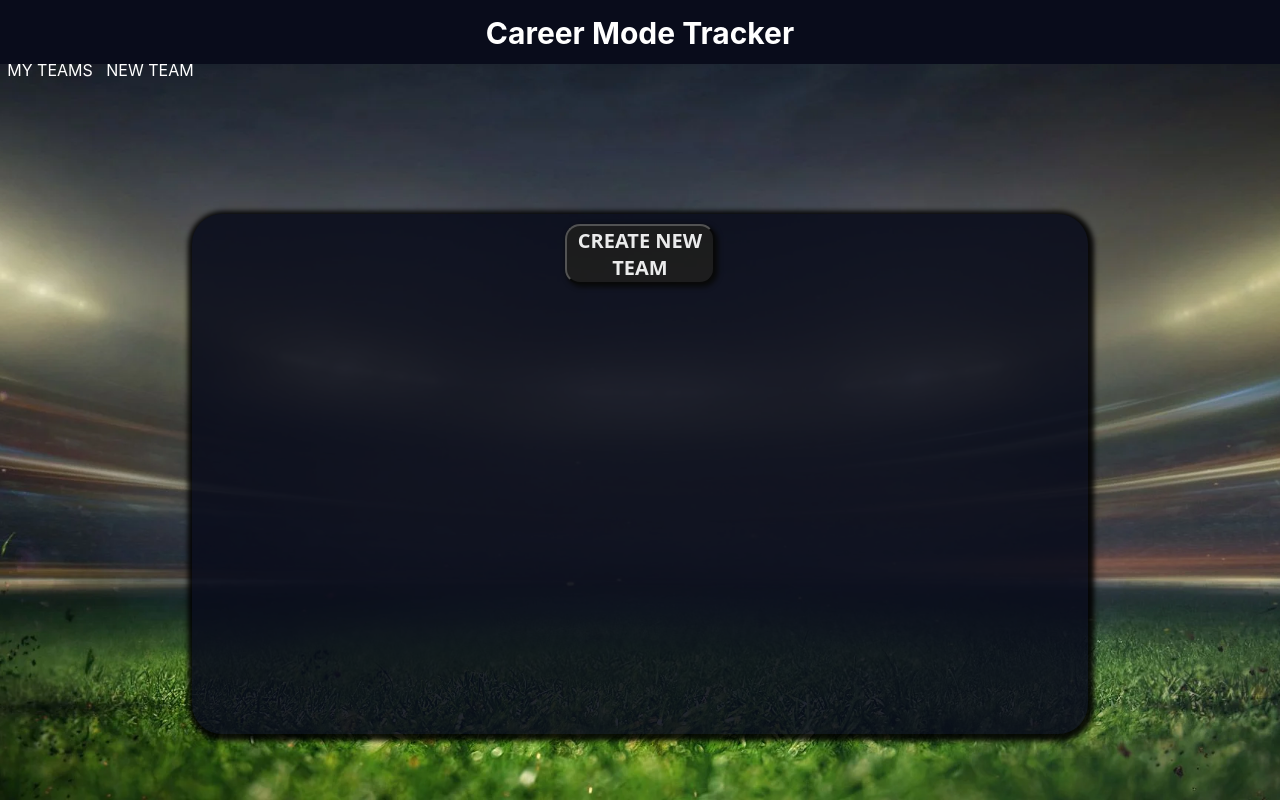
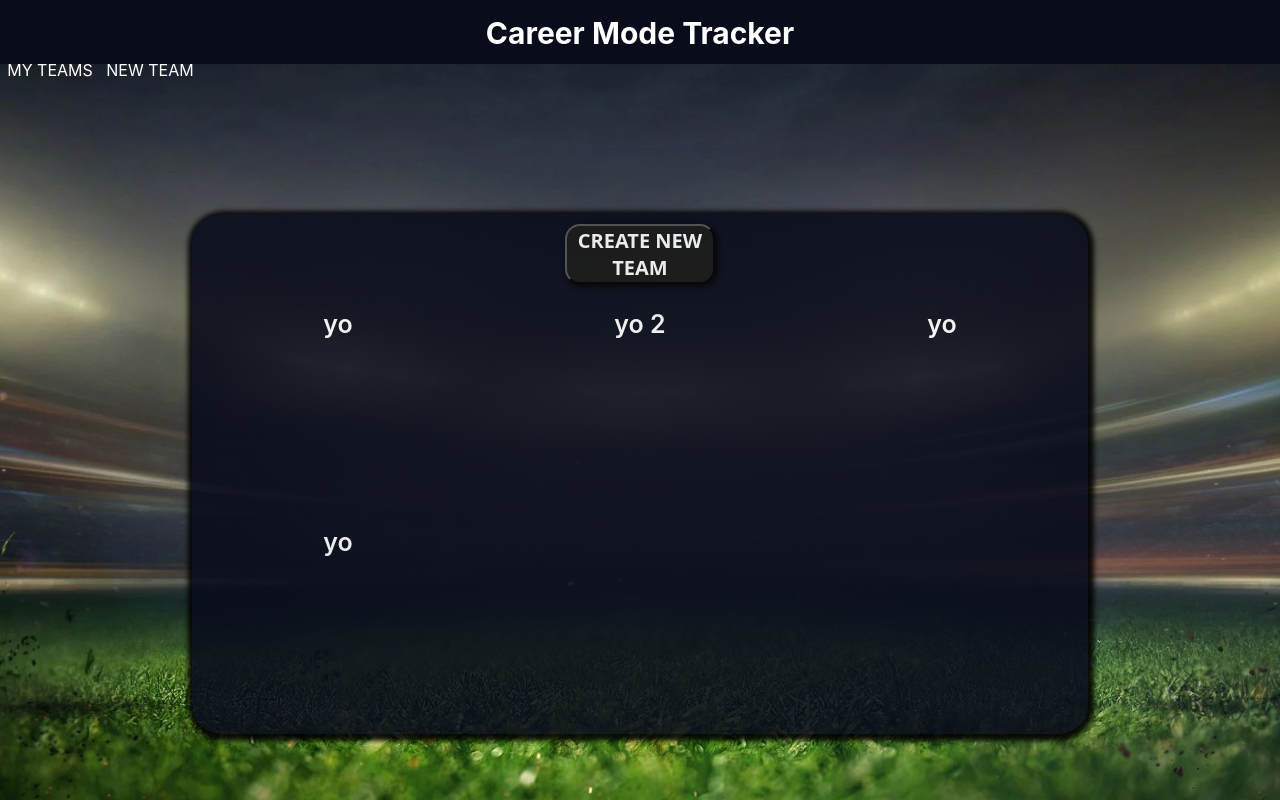
Before and after one commit to rockettdev/careermode-tracker, a React (Create React App) app: page /teams in a window 1280 px wide. Built offline with nearby package versions, Linux system fonts and the light colour scheme.

Commit message:
completed correct grid placement when a new div is added

```diff
--- a/src/Components/NewClubModal/index.js
+++ b/src/Components/NewClubModal/index.js
@@ -17,6 +17,7 @@ const NewClubModal = ({ closeModal }) => {
     }
 
 return (
+
     <div className="modalBg">
         <div className="modalContainer">
             <div className="titleCloseBtn">
@@ -37,7 +38,6 @@ return (
         </div>
     </div>
 
-
     )
 }
 
--- a/src/Components/NewClubModal/style.css
+++ b/src/Components/NewClubModal/style.css
@@ -9,6 +9,7 @@
   }
 
   .modalContainer {
+    position: relative;
     width: 650px;
     height: 650px;
     border-radius: 12px;
@@ -78,5 +79,4 @@
     height: 50px;
     font-size: 30px;
     font-family: system-ui, -apple-system, BlinkMacSystemFont, 'Segoe UI', Roboto, Oxygen, Ubuntu, Cantarell, 'Open Sans', 'Helvetica Neue', sans-serif;
-
   }
--- a/src/Components/Teams/index.js
+++ b/src/Components/Teams/index.js
@@ -24,11 +24,17 @@ function Teams() {
 
         <div className='main'>
             <section className='teamsmenu'>
+            {openModal && <NewClubModal closeModal={setOpenModal} />}
                 <div className='teamsmenuheader' >
                     <button className='basicbutton' onClick={() => {
                         setOpenModal(true);
                     }}> CREATE NEW TEAM </button>
-                    {openModal && <NewClubModal closeModal={setOpenModal} />}
+                </div>
+                <div className='teamslist'>
+                    <div> yo </div>
+                    <div> yo 2</div>
+                    <div> yo </div>
+                    <div> yo </div>
                 </div>
             </section>
         </div>
--- a/src/Components/Teams/teams.css
+++ b/src/Components/Teams/teams.css
@@ -59,3 +59,17 @@
 .teamsmenuheader {
     padding-top: 10px;
 }
+
+.teamslist {
+    margin-top: 20px;
+    display: grid;
+    grid-template-columns: repeat( auto-fill, minmax(250px, 1fr) );
+    grid-template-rows: repeat( auto-fill, minmax(200px, 1fr) );
+    gap: 10px
+}
+
+.teamslist > div {
+    color: white;
+    font-weight: 600;
+    font-size: 25px;
+}
```
